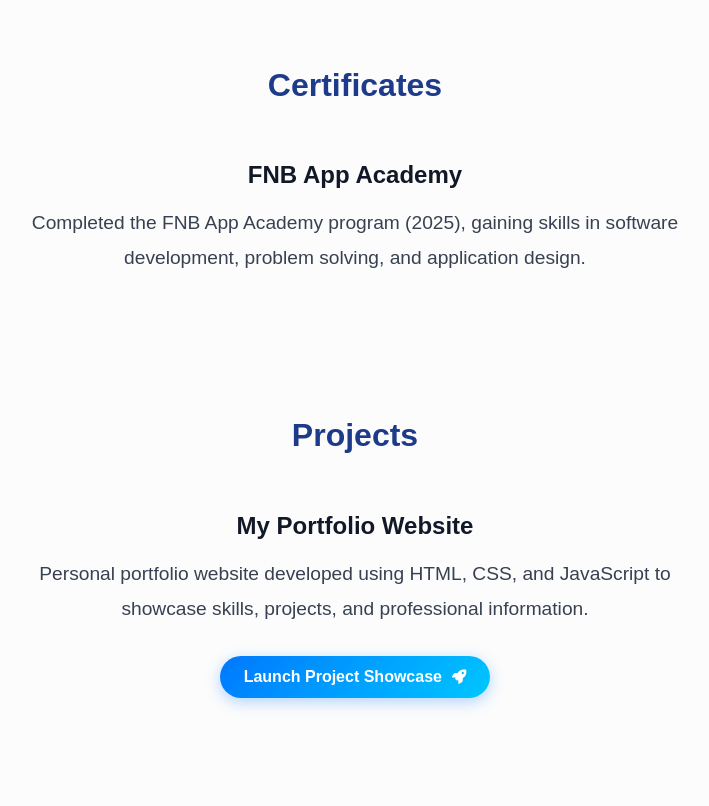
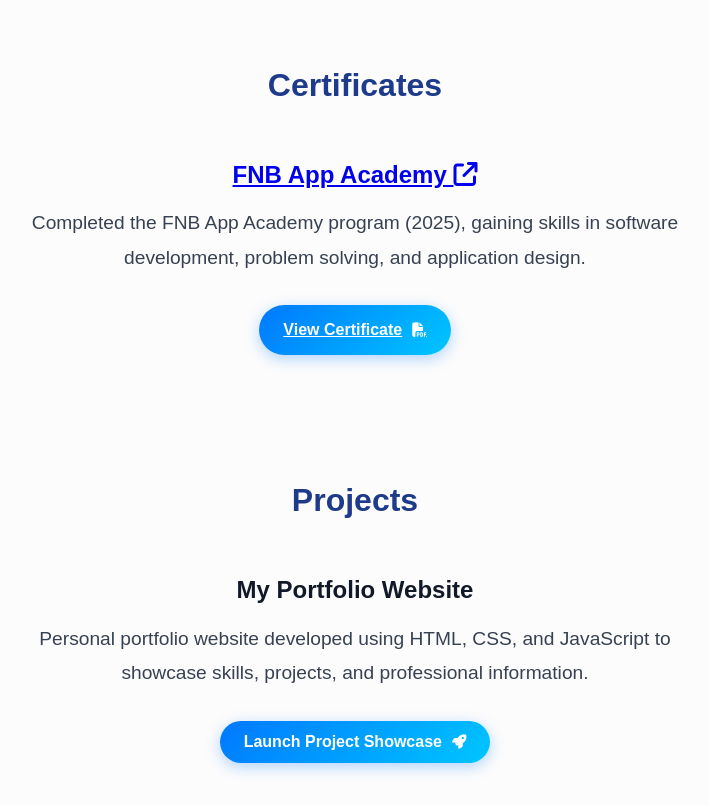
Before and after one commit to SifisoSiyabonga/SifisoTheEngineerPortfolio.io, a website: page index.html in a window 1280 px wide. Shown: the part 3400-4206 px from the top of the page, without its empty margins (285-994 px from the left). Drawn offline with nearby package versions, Linux system fonts and the light colour scheme.

Commit message:
Updated index.html in portfolio

```diff
--- a/index.html
+++ b/index.html
@@ -310,12 +310,19 @@
         </section>
 
         <section id="certificates" class="certificates">
-            <h2>Certificates</h2>
-            <div class="project-card">
-                <h3>FNB App Academy</h3>
-                <p>Completed the FNB App Academy program (2025), gaining skills in software development, problem solving, and application design.</p>
-            </div>
-        </section>
+    <h2>Certificates</h2>
+    <div class="project-card">
+        <h3>
+            <a href="Sifiso FNB Certificate.pdf" target="_blank" rel="noopener noreferrer">
+                FNB App Academy <i class="fa-solid fa-arrow-up-right-from-square"></i>
+            </a>
+        </h3>
+        <p>Completed the FNB App Academy program (2025), gaining skills in software development, problem solving, and application design.</p>
+        <a href="Sifiso FNB Certificate.pdf" target="_blank" rel="noopener noreferrer" class="project-btn">
+            View Certificate <i class="fa-solid fa-file-pdf"></i>
+        </a>
+    </div>
+</section>
 
         <section class="projects">
             <h2>Projects</h2>
```
Also changed, not shown: 1 other file.
